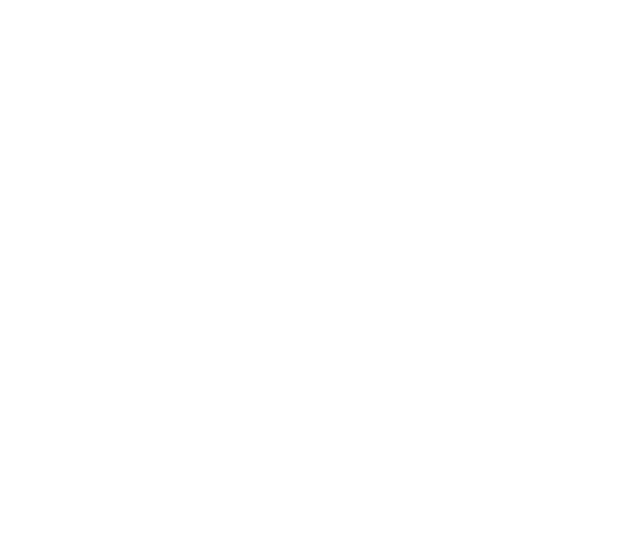
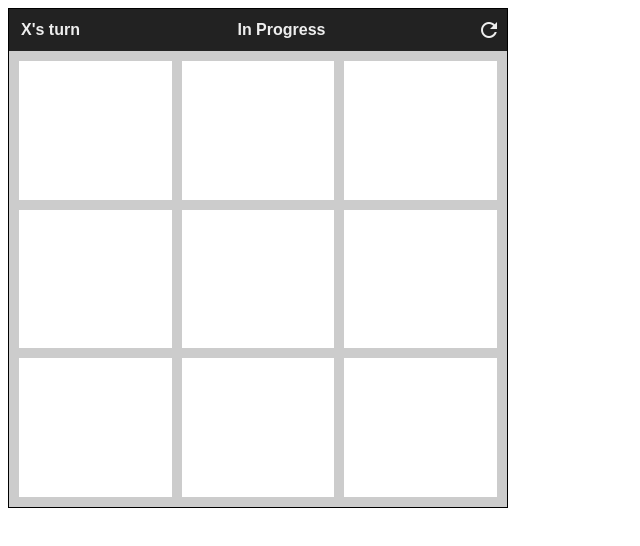
Before and after one commit to jmcallaway/tic-tac-toe, a plain HTML site: page index.html in a window 1280 px wide. Shown: the whole page, without its empty margins (0-640 px from the left). Drawn offline with Linux system fonts and the light colour scheme.

Commit message:
finished my lesson woot

```diff
--- a/index.html
+++ b/index.html
@@ -3,10 +3,10 @@
 
 <head>
   <meta charset="UTF-8">
-  <meta http-equiv="X-UA-Compatible" content="IE=edge">
   <meta name="viewport" content="width=device-width, initial-scale=1.0">
   <title>Tic Tac Toe</title>
-  <link rel="stylesheet" href="style.css">
+  <link rel="stylesheet" href="./style.css">
+  <link href="https://fonts.googleapis.com/icon?family=Material+Icons" rel="stylesheet">
 </head>
 
 <body>
--- a/js/GameView.js
+++ b/js/GameView.js
@@ -1,20 +1,83 @@
-// contains logic for rendering view
-
 export default class GameView {
-	constrictor(root) {
+	constructor(root) {
 		this.root = root;
 		this.root.innerHTML = `
-      <div class="header">
-        <div class="header__turn">
-          X's turn
-        </div>
-        <div class="header__status">
-          In Progress
-        </div>
-        <button type="button" class="header__restart">
-          <1 class="material-icons">refresh</i>
-        </button>
-      </div>
-    `;
+          <div class="header">
+              <div class="header__turn"></div>
+              <div class="header__status"></div>
+              <button type="button" class="header__restart">
+                  <i class="material-icons">refresh</i>
+              </button>
+          </div>
+          <div class="board">
+              <div class="board__tile" data-index="0"></div>
+              <div class="board__tile" data-index="1"></div>
+              <div class="board__tile" data-index="2"></div>
+              <div class="board__tile" data-index="3"></div>
+              <div class="board__tile" data-index="4"></div>
+              <div class="board__tile" data-index="5"></div>
+              <div class="board__tile" data-index="6"></div>
+              <div class="board__tile" data-index="7"></div>
+              <div class="board__tile" data-index="8"></div>
+          </div>
+      `;
+
+		this.onTileClick = undefined;
+		this.onRestartClick = undefined;
+
+		this.root.querySelectorAll('.board__tile').forEach((tile) => {
+			tile.addEventListener('click', () => {
+				if (this.onTileClick) {
+					this.onTileClick(tile.dataset.index);
+				}
+			});
+		});
+
+		this.root
+			.querySelector('.header__restart')
+			.addEventListener('click', () => {
+				if (this.onRestartClick) {
+					this.onRestartClick();
+				}
+			});
+	}
+
+	update(game) {
+		this.updateTurn(game);
+		this.updateStatus(game);
+		this.updateBoard(game);
+	}
+
+	updateTurn(game) {
+		this.root.querySelector(
+			'.header__turn'
+		).textContent = `${game.turn}'s turn`;
+	}
+
+	updateStatus(game) {
+		let status = 'In Progress';
+
+		if (game.findWinningCombination()) {
+			status = `${game.turn} is the Winner!`;
+		} else if (!game.isInProgress()) {
+			status = "It's a tie!";
+		}
+
+		this.root.querySelector('.header__status').textContent = status;
+	}
+
+	updateBoard(game) {
+		const winningCombination = game.findWinningCombination();
+
+		for (let i = 0; i < game.board.length; i++) {
+			const tile = this.root.querySelector(`.board__tile[data-index="${i}"]`);
+
+			tile.classList.remove('board__tile--winner');
+			tile.textContent = game.board[i];
+
+			if (winningCombination && winningCombination.includes(i)) {
+				tile.classList.add('board__tile--winner');
+			}
+		}
 	}
 }
--- a/js/game.js
+++ b/js/game.js
@@ -16,6 +16,7 @@ export default class Game {
 		if (this.board[i]) {
 			return;
 		}
+
 		this.board[i] = this.turn;
 
 		if (!this.findWinningCombination()) {
@@ -24,7 +25,7 @@ export default class Game {
 	}
 
 	findWinningCombination() {
-		const winningCombination = [
+		const winningCombinations = [
 			[0, 1, 2],
 			[3, 4, 5],
 			[6, 7, 8],
@@ -35,7 +36,7 @@ export default class Game {
 			[2, 4, 6],
 		];
 
-		for (const combination of winningCombination) {
+		for (const combination of winningCombinations) {
 			const [a, b, c] = combination;
 
 			if (
--- a/js/main.js
+++ b/js/main.js
@@ -1,3 +1,18 @@
-import Game from './game.js';
+import Game from './Game.js';
+import GameView from './GameView.js';
 
 let game = new Game();
+let gameView = new GameView(document.getElementById('app'));
+
+// define functions
+gameView.onTileClick = function (i) {
+	game.makeMove(i);
+	gameView.update(game);
+};
+
+gameView.onRestartClick = function () {
+	game = new Game();
+	gameView.update(game);
+};
+
+gameView.update(game);
--- a/style.css
+++ b/style.css
@@ -0,0 +1,72 @@
+* {
+	box-sizing: border-box;
+}
+
+#app {
+	border: 1px solid black;
+	width: 500px;
+	height: 500px;
+	font-family: sans-serif;
+	font-weight: bold;
+	display: flex;
+	flex-direction: column;
+}
+
+.header {
+	display: flex;
+	align-items: center;
+	background: #222;
+}
+
+.header > * {
+	color: #eeeeee;
+}
+
+.header__turn {
+	padding: 12px;
+}
+
+.header__status {
+	padding: 12px;
+	flex-grow: 1;
+	text-align: center;
+}
+
+.header__restart {
+	display: flex;
+	align-items: center;
+	justify-content: center;
+	border: none;
+	outline: none;
+	background: none;
+	cursor: pointer;
+}
+
+.board {
+	display: grid;
+	background: #cccccc;
+	gap: 10px;
+	padding: 10px;
+	flex-grow: 1;
+	grid-template-columns: repeat(3, 1fr);
+	grid-template-rows: repeat(3, 1fr);
+}
+
+.board__tile {
+	background: #ffffff;
+	cursor: pointer;
+	display: flex;
+	align-items: center;
+	justify-content: center;
+	font-size: 80px;
+	font-family: cursive;
+	color: #222222;
+}
+
+.board__tile:hover {
+	background: #eeeeee;
+}
+
+.board__tile--winner {
+	color: green;
+}
```
Also changed, not shown: 1 other file.
